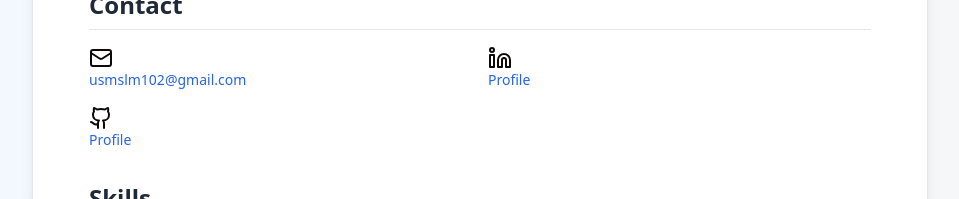
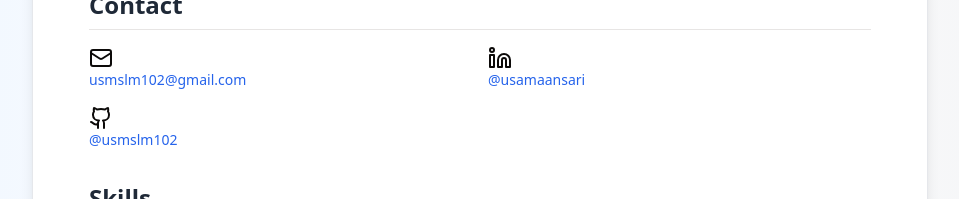
Before and after one commit to usmslm102/resume, a React (Vite) app: page / in a window 1280 px wide. Shown: the part 276-475 px from the top of the page, without its empty margins (160-1119 px from the left). Built offline with nearby package versions, Linux system fonts and the light colour scheme.

Commit message:
Update Resume.tsx

```diff
--- a/src/Resume.tsx
+++ b/src/Resume.tsx
@@ -88,8 +88,8 @@ const Resume = () => {
                 <h2 className="text-xl sm:text-2xl font-semibold text-gray-800 border-b pb-2 mb-4">Contact</h2>
                 <div className="grid text-sm grid-cols-1 sm:grid-cols-2 gap-4">
                   <p><Mail />  <a href={`mailto:${resumeData.contact.email}`} className="text-blue-600 hover:underline">{resumeData.contact.email}</a></p>
-                  <p><Linkedin />  <a href={resumeData.contact.linkedIn} className="text-blue-600 hover:underline">Profile</a></p>
-                  <p><Github />  <a href={resumeData.contact.github} className="text-blue-600 hover:underline">Profile</a></p>
+                  <p><Linkedin />  <a href={resumeData.contact.linkedIn} className="text-blue-600 hover:underline">@usamaansari</a></p>
+                  <p><Github />  <a href={resumeData.contact.github} className="text-blue-600 hover:underline">@usmslm102</a></p>
                 </div>
               </div>
 
```
